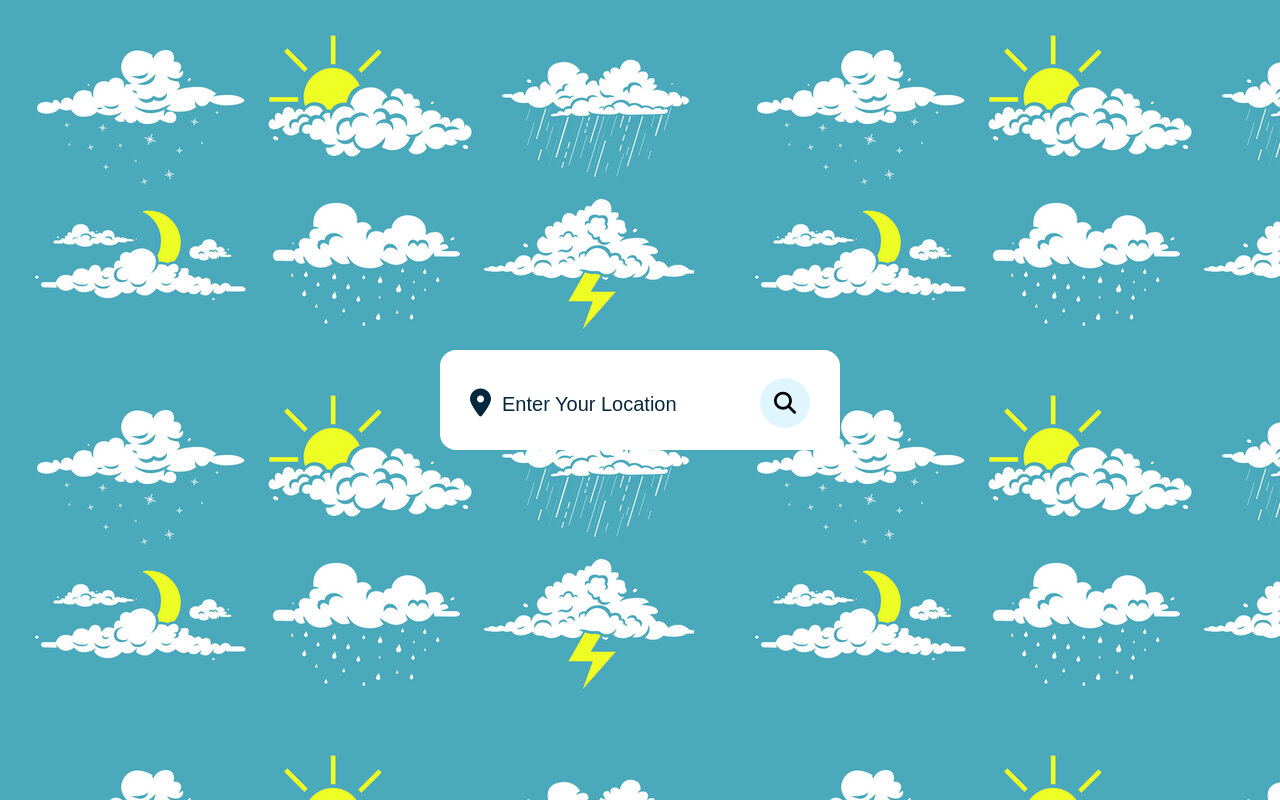
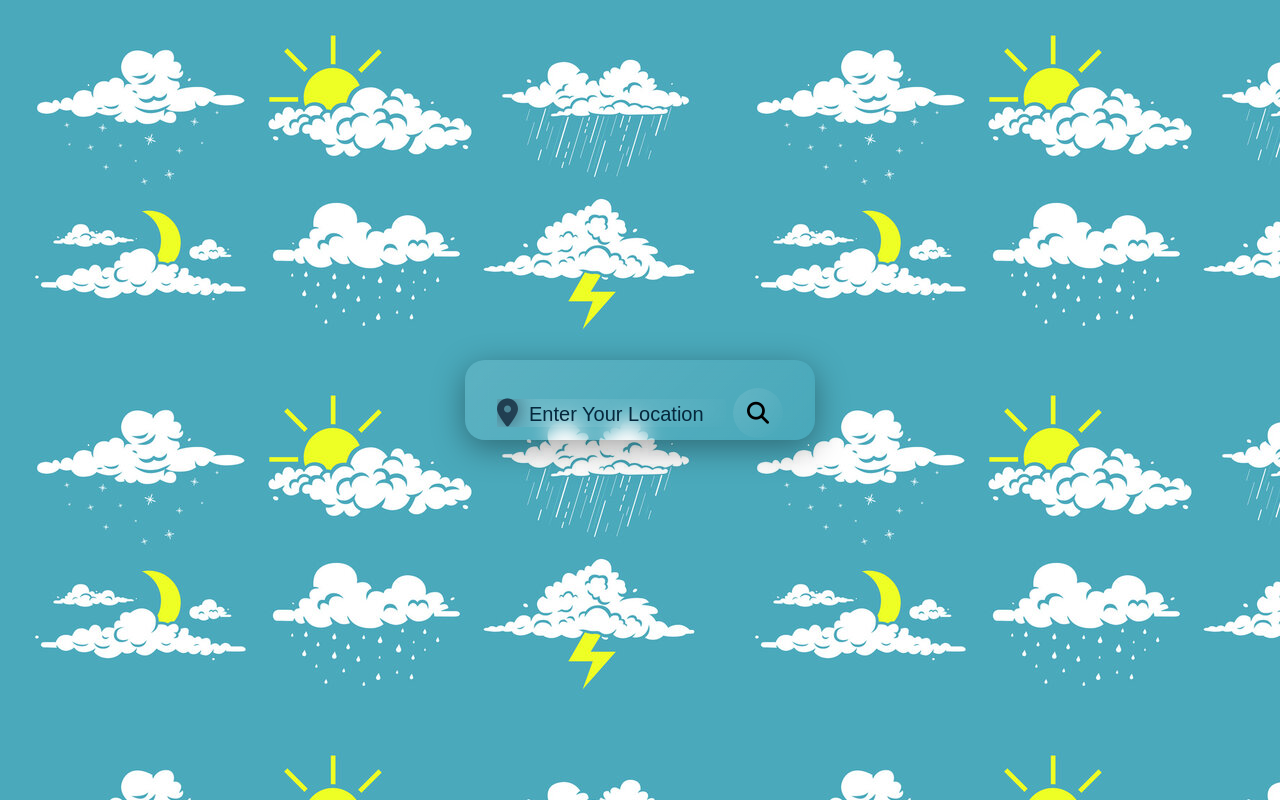
Before and after one commit to Shazain99/NEW, a plain HTML site: page index.html in a window 1280 px wide. Drawn offline with Linux system fonts and the light colour scheme.

Commit message:
Update style.css

```diff
--- a/style.css
+++ b/style.css
@@ -16,14 +16,17 @@ body{
 
 .container{
     position: relative;
-    width: 400px;
-    height: 100px;
-    background: #fff;
-    padding: 28px 30px;
+    width: 350px;
+    height: 80px;
+    background: linear-gradient(135deg, rgba(255,255,255,0.1), rgba(255,255,255,0));
+    backdrop-filter: blur(10px);
+    -webkit-backdrop-filter: blur(10px);
+    padding: 28px 32px;
     overflow: hidden;
-    border-radius: 16px;
+    border-radius: 20px;
     font-family: 'Roboto', sans-serif;
-    transition: 0.6s ease-out;
+    transition: 0.5s ease-out;
+    box-shadow: 0 8px 32px 0 rgba(0,0,0,0.37);
 }
 
 .search-box{
@@ -36,6 +39,9 @@ body{
 
 .search-box input{
     color: black;
+    background: linear-gradient(135deg, rgba(255,255,255,0.1), rgba(255,255,255,0));
+    backdrop-filter: blur(10px);
+    -webkit-backdrop-filter: blur(10px);
     width: 80%;
     font-size: 24px;
     font-weight: 500;
@@ -55,7 +61,9 @@ body{
     width: 50px;
     height: 50px;
     color: black;
-    background: #dff6ff;
+    background: linear-gradient(135deg, rgba(255,255,255,0.1), rgba(255,255,255,0));
+    backdrop-filter: blur(10px);
+    -webkit-backdrop-filter: blur(10px);
     border-radius: 50%;
     font-size: 22px;
     transition: 0.4s ease;
```
